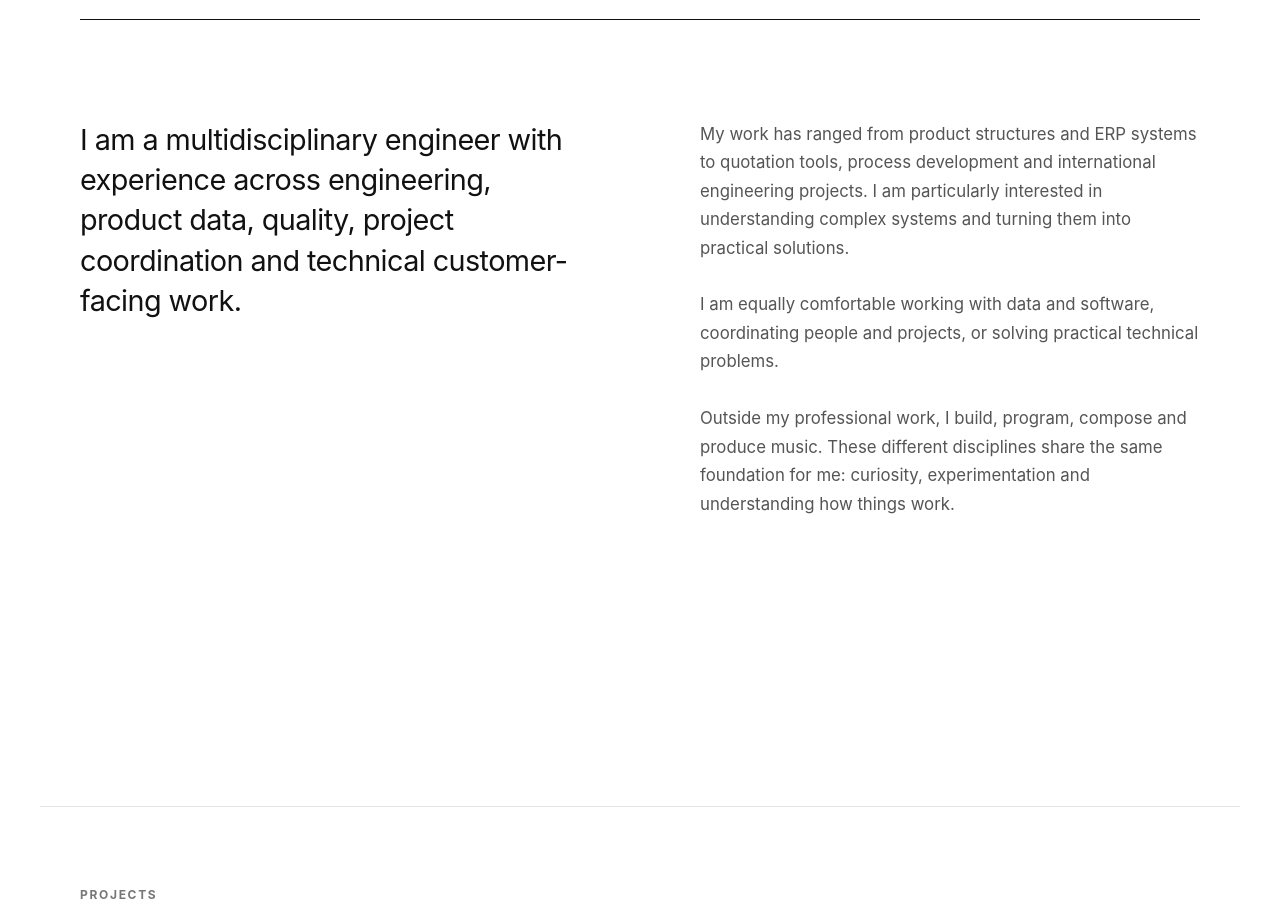
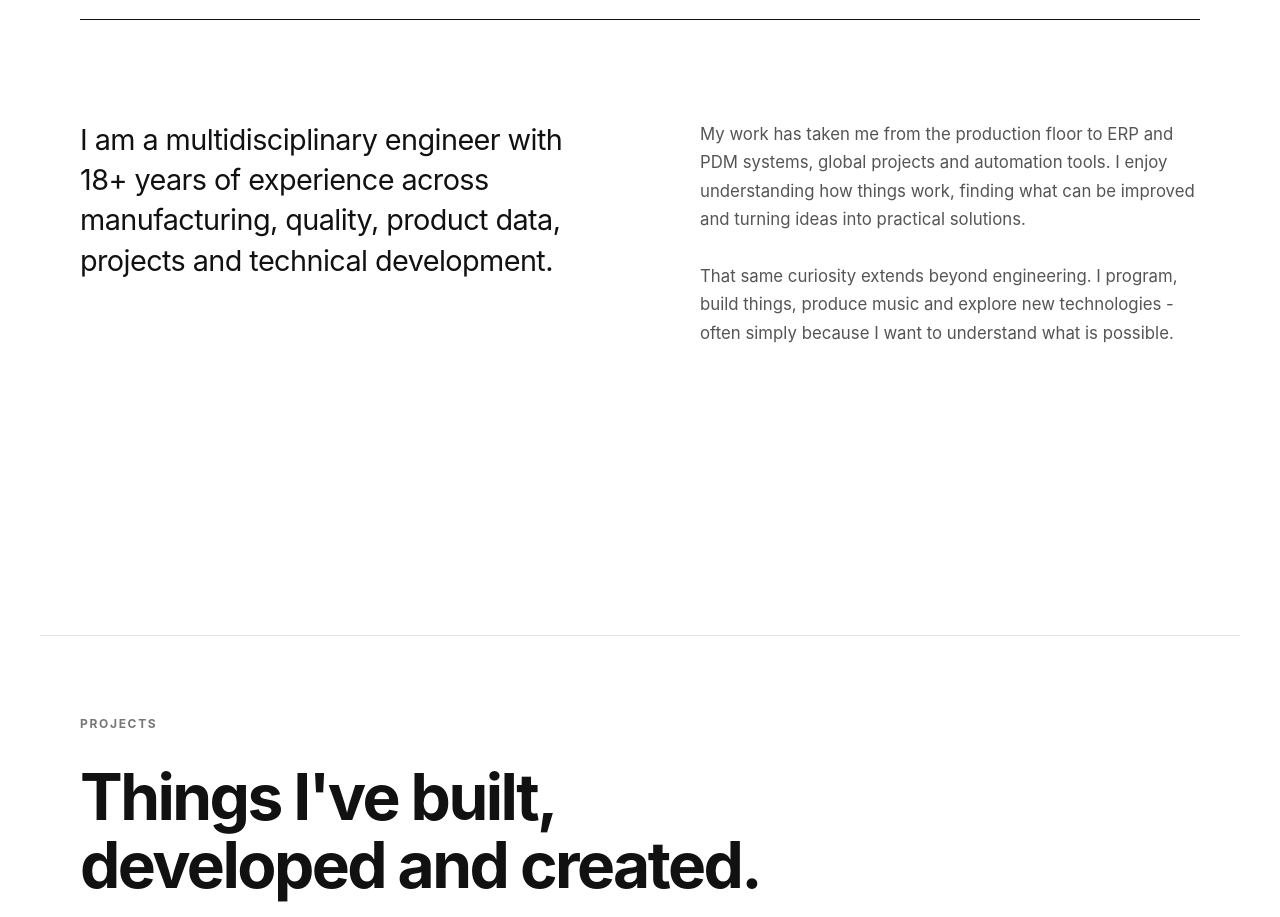
Before and after one commit to aldergrove/portfolio_page, a React (Vite) app: page / in a window 1280 px wide. Shown: the part 1800-2717 px from the top of the page. Built offline with nearby package versions, Linux system fonts and the light colour scheme.

Commit message:
about section tuning

```diff
--- a/src/components/About.tsx
+++ b/src/components/About.tsx
@@ -14,32 +14,24 @@ function About() {
       <div className="about-content">
         <div className="about-intro">
           <p>
-            I am a multidisciplinary engineer with experience across
-            engineering, product data, quality, project coordination
-            and technical customer-facing work.
+            I am a multidisciplinary engineer with 18+ years of
+            experience across manufacturing, quality, product data,
+            projects and technical development.
           </p>
         </div>
 
         <div className="about-text">
           <p>
-            My work has ranged from product structures and ERP systems
-            to quotation tools, process development and international
-            engineering projects. I am particularly interested in
-            understanding complex systems and turning them into
-            practical solutions.
+            My work has taken me from the production floor to ERP and
+            PDM systems, global projects and automation tools. I enjoy
+            understanding how things work, finding what can be improved
+            and turning ideas into practical solutions.
           </p>
 
           <p>
-            I am equally comfortable working with data and software,
-            coordinating people and projects, or solving practical
-            technical problems.
-          </p>
-
-          <p>
-            Outside my professional work, I build, program, compose
-            and produce music. These different disciplines share the
-            same foundation for me: curiosity, experimentation and
-            understanding how things work.
+            That same curiosity extends beyond engineering. I program,
+            build things, produce music and explore new technologies -
+            often simply because I want to understand what is possible.
           </p>
         </div>
       </div>
```
